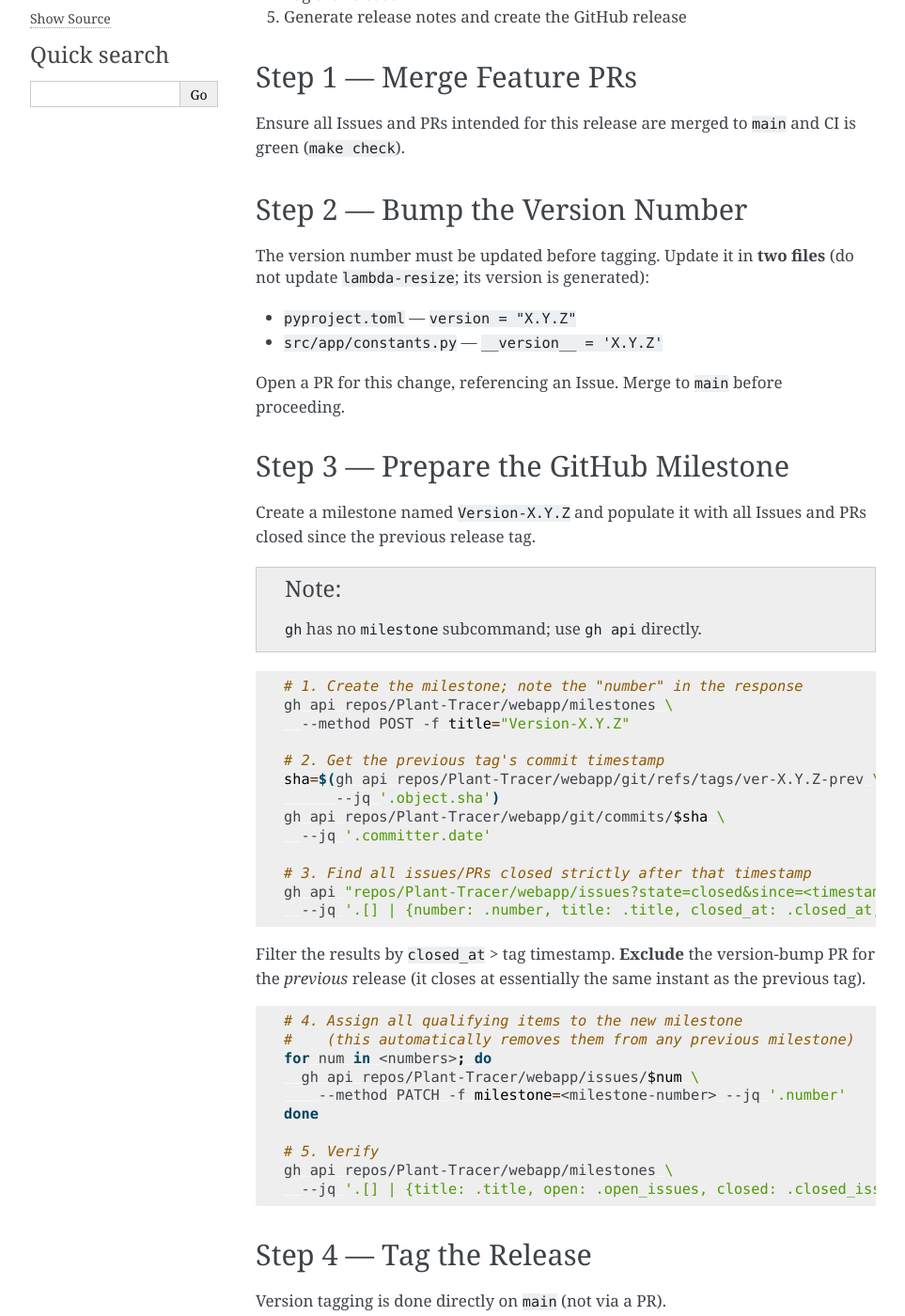
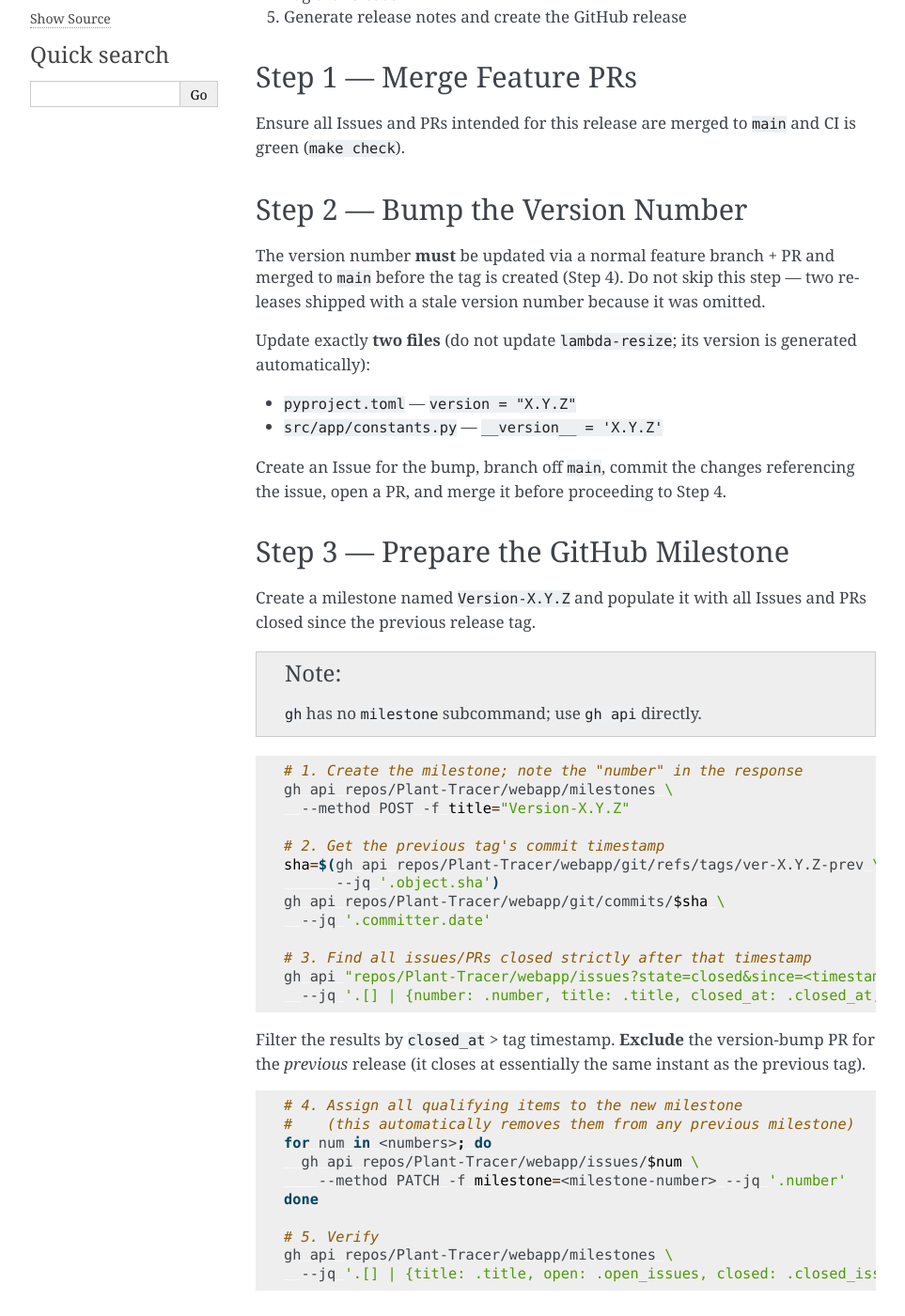
Before and after one commit to Plant-Tracer/webapp, a Sphinx documentation site: the page built from docs/Development/ReleaseProcess.rst, in a window 1280 px wide and 1400 px high, scrolled down 414 px. Shown: the whole window at 94% size, without its empty margins (148-1111 px from the left). Built offline with Sphinx 7.4.7, drawn with Linux system fonts in a browser that asks for light colours; the version number is read from the project's files by our own code; some of the changed text lies outside the part shown.

Commit message:
fixes #1014: document version bump as required PR step before tagging
Clarify in CLAUDE.md and ReleaseProcess.rst that src/app/constants.py
and pyproject.toml must both be bumped via a feature branch + PR merged
to main before the release tag is created. Add a note that two releases
shipped with a stale version number because this step was omitted.

Co-Authored-By: Claude Sonnet 4.6 <noreply@anthropic.com>

```diff
--- a/docs/Development/ReleaseProcess.rst
+++ b/docs/Development/ReleaseProcess.rst
@@ -22,12 +22,14 @@ Ensure all Issues and PRs intended for this release are merged to ``main`` and C
 Step 2 — Bump the Version Number
 ---------------------------------
 
-The version number must be updated before tagging. Update it in **two files** (do not update ``lambda-resize``; its version is generated):
+The version number **must** be updated via a normal feature branch + PR and merged to ``main`` before the tag is created (Step 4). Do not skip this step — two releases shipped with a stale version number because it was omitted.
+
+Update exactly **two files** (do not update ``lambda-resize``; its version is generated automatically):
 
 - ``pyproject.toml`` — ``version = "X.Y.Z"``
 - ``src/app/constants.py`` — ``__version__ = 'X.Y.Z'``
 
-Open a PR for this change, referencing an Issue. Merge to ``main`` before proceeding.
+Create an Issue for the bump, branch off ``main``, commit the changes referencing the issue, open a PR, and merge it before proceeding to Step 4.
 
 Step 3 — Prepare the GitHub Milestone
 --------------------------------------
@@ -81,10 +83,10 @@ Version tagging is done directly on ``main`` (not via a PR).
      --body "All PRs for Version-X.Y.Z merged. Tag main with \`ver-X.Y.Z\`." \
      --milestone "Version-X.Y.Z"
 
-   # 2. Switch to main and pull
+   # 2. Switch to main and pull (version bump PR must already be merged)
    git checkout main && git pull
 
-   # 3. Create an annotated tag (always use -a so the tag carries a message)
+   # 3. Create an annotated tag on the already-bumped main (always use -a)
    git tag -a ver-X.Y.Z -m "refs #<issue-number>: tag main as ver-X.Y.Z"
    git push origin ver-X.Y.Z
 
```
Also changed, not shown: CLAUDE.md (+8 -4 lines).
